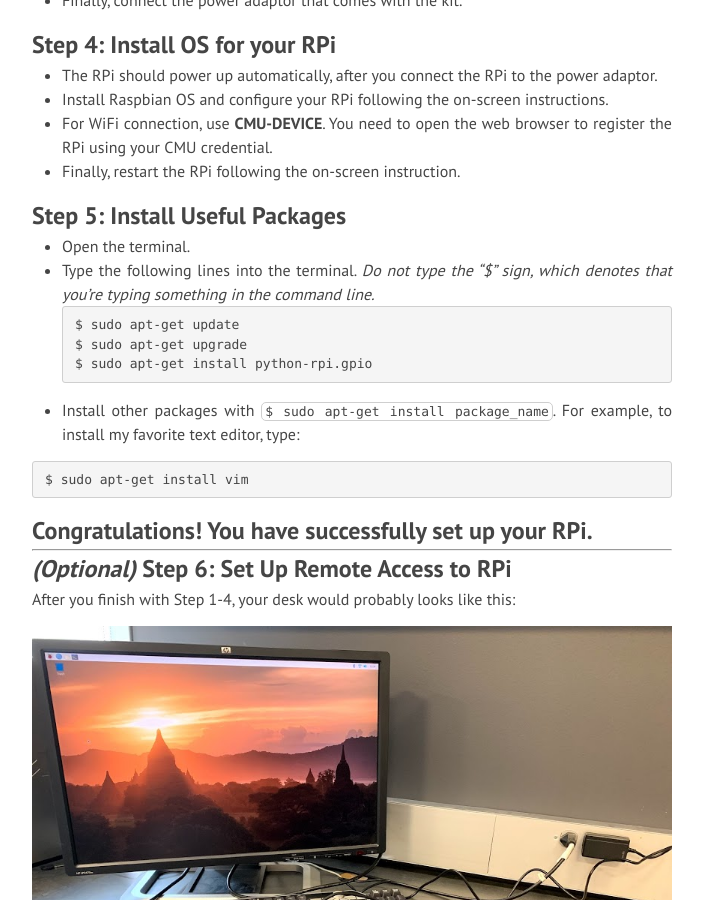
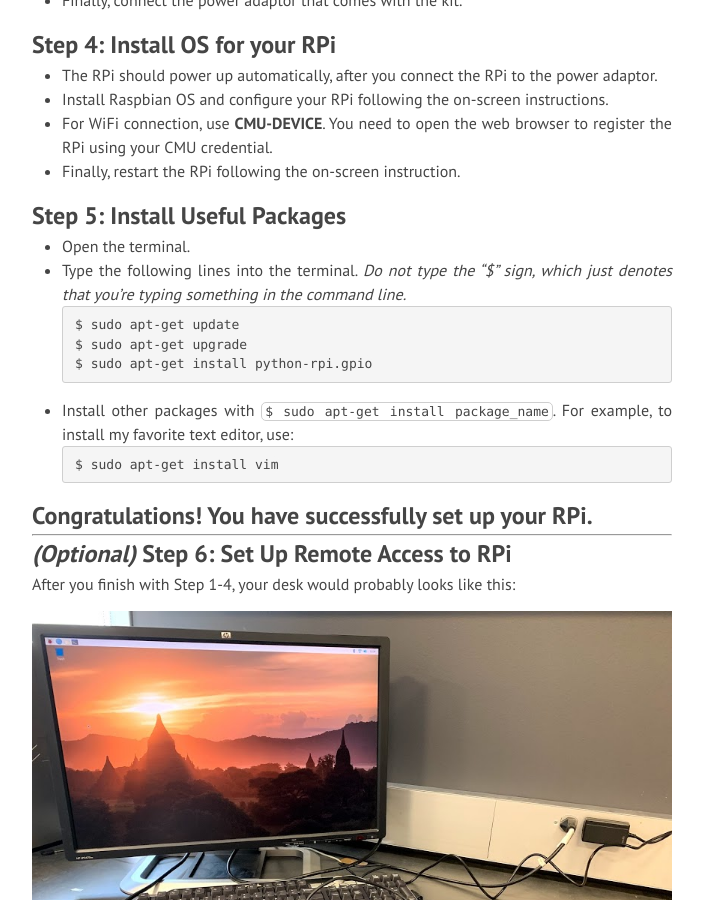
Before and after one commit to INFERLab/12740, a Jekyll site: the page built from _posts/2019-08-15-get-started.md, in a window 1280 px wide and 900 px high, scrolled down 2600 px. Shown: the whole window, without its empty margins (288-991 px from the left). Built offline with Jekyll 4.4.1, drawn with Linux system fonts in a browser that asks for light colours; nearby versions of some CDN libraries; some of the changed text lies outside the part shown.

````diff
--- a/_posts/2019-08-15-get-started.md
+++ b/_posts/2019-08-15-get-started.md
@@ -20,7 +20,7 @@ For this tutorial, you will only need the RPi kit and the DisplayPort to HDMI Ad
 
 ![RPi 4 Ultimate Kit from CanaKit](/12740/assets/canakit.jpg)
 
-The RPi kit includes the following items. In particular, the kit comes with a **Quick-Start Guide**. Read pp. 2-4 of the **Quick-Start Guide**, which supplements this tutorial.
+The RPi kit includes the following items. In particular, the kit comes with a **Quick-Start Guide**. Read **pp. 2-4 of the Quick-Start Guide**, which supplements this tutorial.
 
 - Raspberry Pi 4 (4 GB RAM)
 - CanaKit USB-C Power Supply
@@ -71,14 +71,13 @@ Accessories:
 
 ## Step 5: Install Useful Packages
 - Open the terminal.
-- Type the following lines into the terminal. *Do not type the "$" sign, which denotes that you're typing something in the command line.*
+- Type the following lines into the terminal. *Do not type the "$" sign, which just denotes that you're typing something in the command line.*
 ```
 $ sudo apt-get update
 $ sudo apt-get upgrade
 $ sudo apt-get install python-rpi.gpio
 ```
-- Install other packages with `$ sudo apt-get install package_name`. For example, to install my favorite text editor, type:
-
+- Install other packages with `$ sudo apt-get install package_name`. For example, to install my favorite text editor, use:
 ```
 $ sudo apt-get install vim
 ```
````
Also changed, not shown: _posts/2019-07-29-binary.md (+13 -9 lines), 1 other file.
